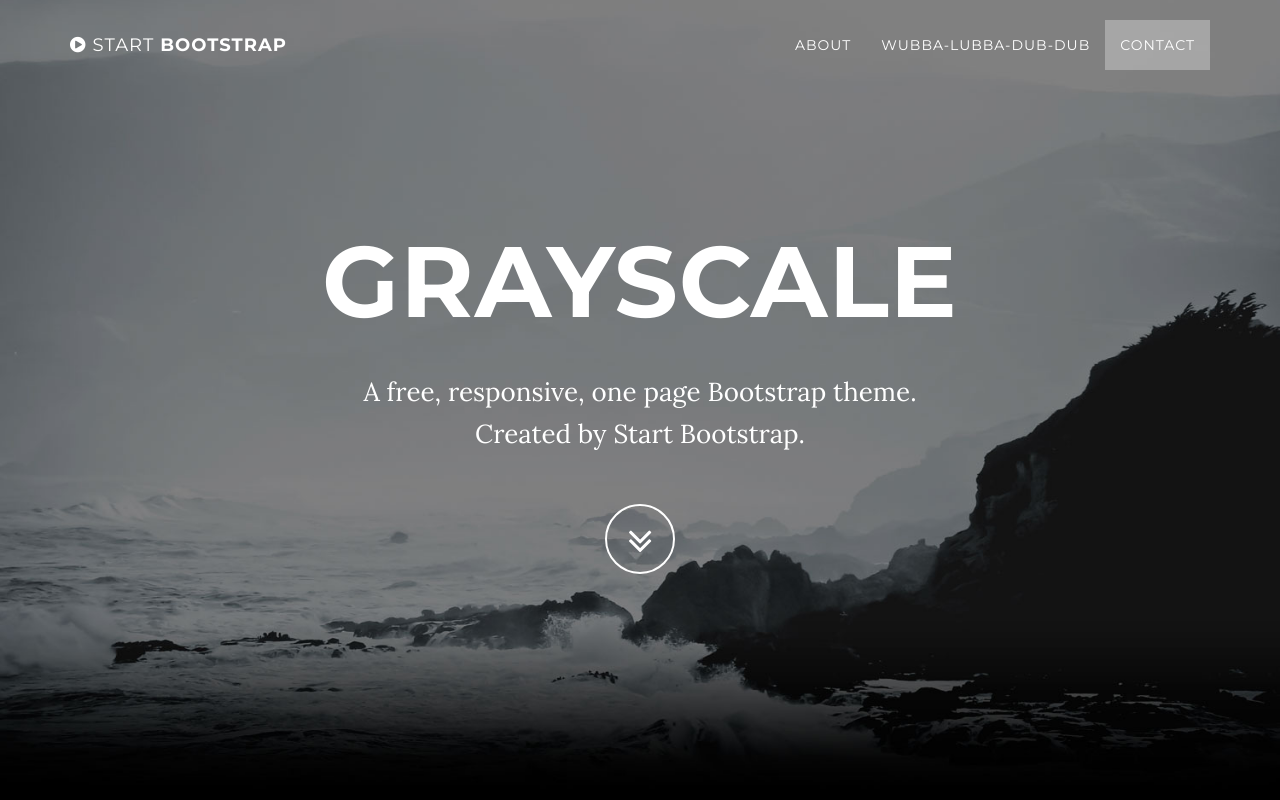
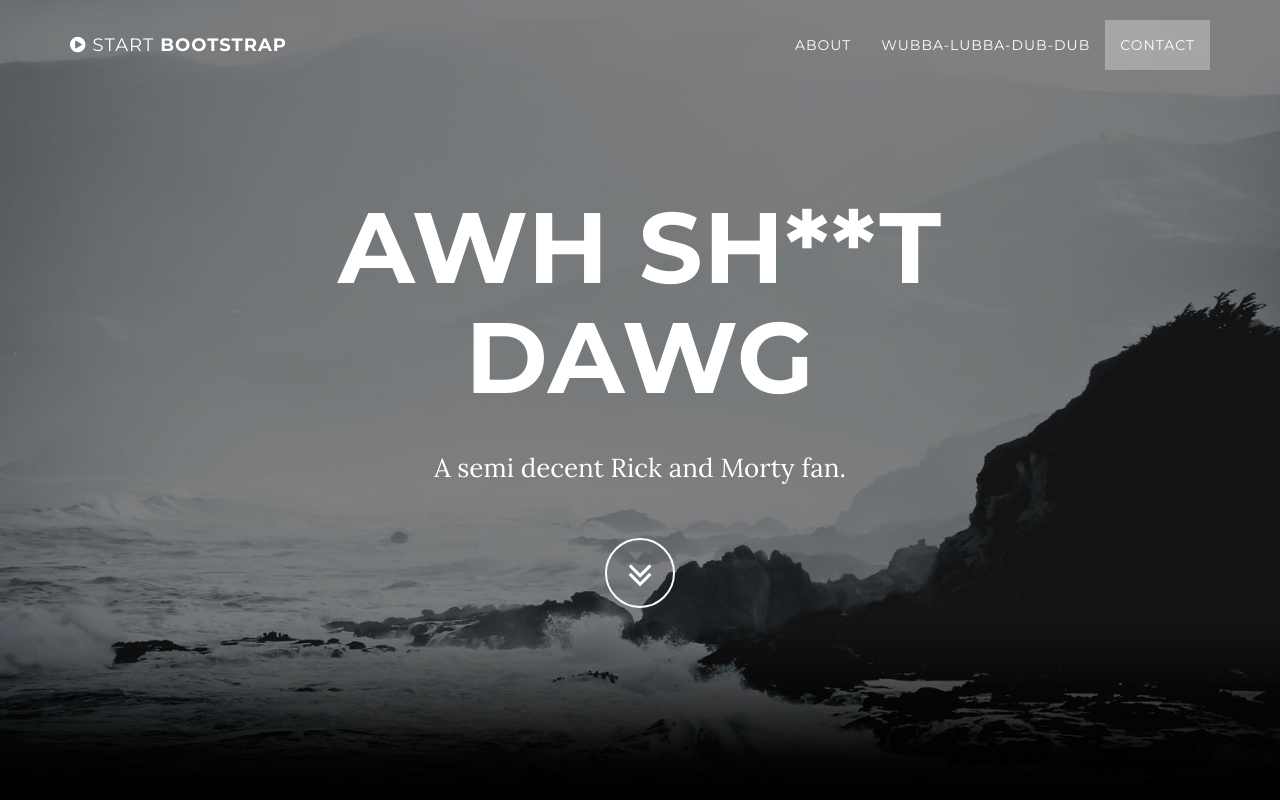
Before and after one commit to BowbiOner/old.bowbioner.github.io, a website: page index.html in a window 1280 px wide. Shown: the top 800 px of the page. Drawn offline with nearby package versions, Linux system fonts and the light colour scheme; some packages are replaced by stand-ins of ours.

```diff
--- a/index.html
+++ b/index.html
@@ -74,9 +74,8 @@
             <div class="container">
                 <div class="row">
                     <div class="col-md-8 col-md-offset-2">
-                        <h1 class="brand-heading">Grayscale</h1>
-                        <p class="intro-text">A free, responsive, one page Bootstrap theme.
-                            <br>Created by Start Bootstrap.</p>
+                        <h1 class="brand-heading">AWH SH**T DAWG</h1>
+                        <p class="intro-text">A semi decent Rick and Morty fan.</p>
                         <a href="#about" class="btn btn-circle page-scroll">
                             <i class="fa fa-angle-double-down animated"></i>
                         </a>
```
